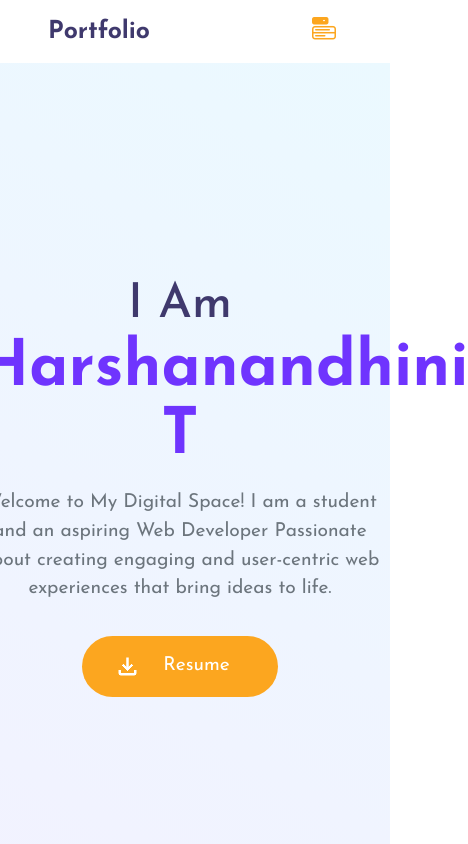
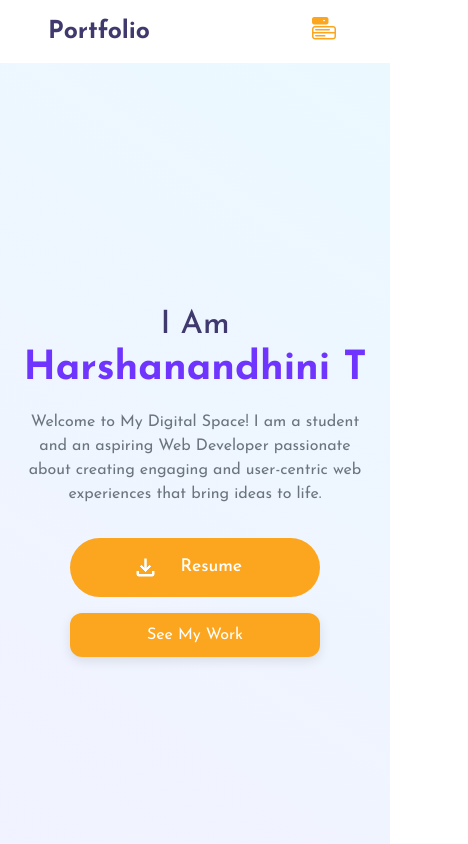
Before and after one commit to Harshanandhini036/harshanandhini-portfolio, a plain HTML site: page index.html in a window 390 px wide. Shown: the top 844 px of the page, 468 px wide, since content can reach past the window. Drawn offline with nearby package versions, Linux system fonts and the light colour scheme.

Commit message:
Updated something

```diff
--- a/css/style.css
+++ b/css/style.css
@@ -44,7 +44,8 @@ body{
     font-size: 1.2rem;
 }
 /* styling home section starts */
-.home{
+/* BASE STYLES */
+.home {
   background: linear-gradient(33deg, rgba(242,242,255,1) 0%, rgba(235,249,255,1) 100%);
   padding: 80px 30px 10px 0px;
   min-height: 100vh;
@@ -53,31 +54,45 @@ body{
   align-items: center;
   justify-content: center;
 }
-.home h2{
-    font-size: 3rem;
+
+.home h2 {
+  font-size: 2rem;
   line-height: 4rem;
 }
-.c-orange{
+
+.c-orange {
   color: #6f34fe;
   font-weight: 700;
   font-size: 4rem;
 }
-.home p{
+
+.home p {
   width: fit-content;
   margin-top: 1rem;
   font-size: 1.2rem;
 }
-.h-btn:hover{
+
+.h-btn {
+  background-color: #fca61f;
+  border: none;
+  color: #fff;
+  font-size: 1.1rem;
+  font-weight: 500;
+  transition: all 0.3s ease;
+}
+
+.h-btn:hover {
   background: #6f34fe;
   color: #fff;
-    transform: translateY(-20px);
-    transition-duration: 1s;
+  transform: translateY(-6px);
+  transition-duration: 0.5s;
 }
+
 .link {
   text-decoration: none;
   font-size: 1.1rem;
   color: #ffffff;
-    background:  #fca61f;
+  background: #fca61f;
   padding: 12px 20px;
   margin: 10px;
   border-radius: 12px;
@@ -110,22 +125,90 @@ body{
   box-shadow: 0 6px 16px rgba(0, 0, 0, 0.2);
 }
 
-/* adding animation to home section image  */
-.home img{
+/* Floating Animation */
+.home img {
   animation: floatimg 4s ease-in-out infinite;
 }
 
 @keyframes floatimg {
-    0%{
+  0% {
     transform: translateX(0);
   }
-    50%{
+  50% {
     transform: translateX(-24px);
   }
-    100%{
+  100% {
     transform: translateX(0);
   }
 }
+
+/* RESPONSIVE STYLES */
+@media (max-width: 992px) {
+  .home {
+    padding: 60px 20px;
+    text-align: center;
+  }
+
+  .home h2 {
+    font-size: 2.5rem;
+    line-height: 3.2rem;
+  }
+
+  .c-orange {
+    font-size: 3rem;
+  }
+
+  .home p {
+    font-size: 1.1rem;
+  }
+
+  .h-btn {
+    width: 100%;
+    max-width: 250px;
+    margin: 0 auto;
+  }
+
+  .link {
+    display: block;
+    width: 100%;
+    max-width: 250px;
+    margin: 10px auto;
+  }
+}
+
+@media (max-width: 576px) {
+  .home h2 {
+    font-size: 2rem;
+    line-height: 2.8rem;
+  }
+
+  .c-orange {
+    font-size: 2.5rem;
+  }
+
+  .home p {
+    font-size: 1rem;
+  }
+
+  .link {
+    font-size: 1rem;
+    padding: 10px 16px;
+  }
+}
+
+/* AOS fallback for small screens */
+@media (max-width: 576px) {
+  [data-aos] {
+    transform: none !important;
+    opacity: 1 !important;
+  }
+}
+
+/* General fix to prevent side scrolling */
+body, html {
+  overflow-x: hidden;
+}
+
 
 /* expertise section starts */
 .heading small{
--- a/index.html
+++ b/index.html
@@ -90,15 +90,15 @@
     <!-- navbar ends here -->
 
     <!-- home section starts  -->
+    <!-- HOME SECTION -->
 <section class="home pt-5 pb-5" id="home">
-      <div class="row justify-content-evenly align-middle">
-        <!-- here data-aos is used for adding aos animation  -->
-        <div class="col-10 col-md-6 text-center text-md-start" data-aos="slide-right">
+  <div class="row justify-content-center align-items-center">
+    <div class="col-12 col-md-6 text-center text-md-start" data-aos="slide-right">
       <h2 style="color: #3f396d">
         I Am <br /><span class="c-orange">Harshanandhini T</span>
       </h2>
       <p class="text-muted">
-            Welcome to My Digital Space! I am a student and an aspiring Web Developer Passionate about creating engaging and
+        Welcome to My Digital Space! I am a student and an aspiring Web Developer passionate about creating engaging and
         user-centric web experiences that bring ideas to life.
       </p>
       <a href="./Harshanandhini_T_Resume.docx" download>
@@ -106,10 +106,12 @@
           <img src="./images/download.png" alt=""> Resume
         </button>
       </a>
-          <a href="" class="link ms-4 d-none">See My Work</a>
+      <a href="#work" class="link mt-3">See My Work</a>
     </div>
   </div>
 </section>
+
+
     <!-- home section ends here -->
 
     <!-- education section starts -->
```
Lines whose indentation alone changed are shown as unchanged.
